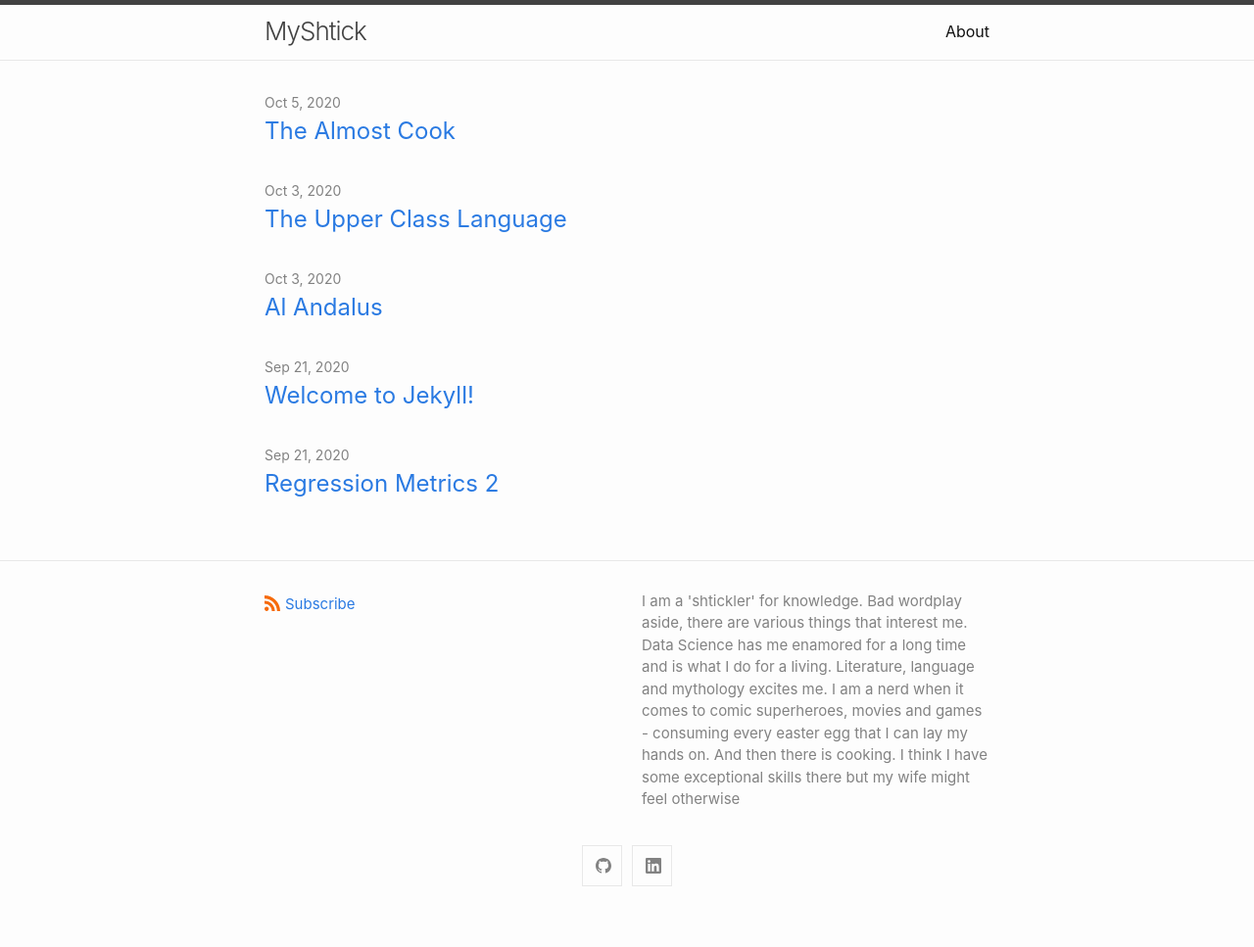
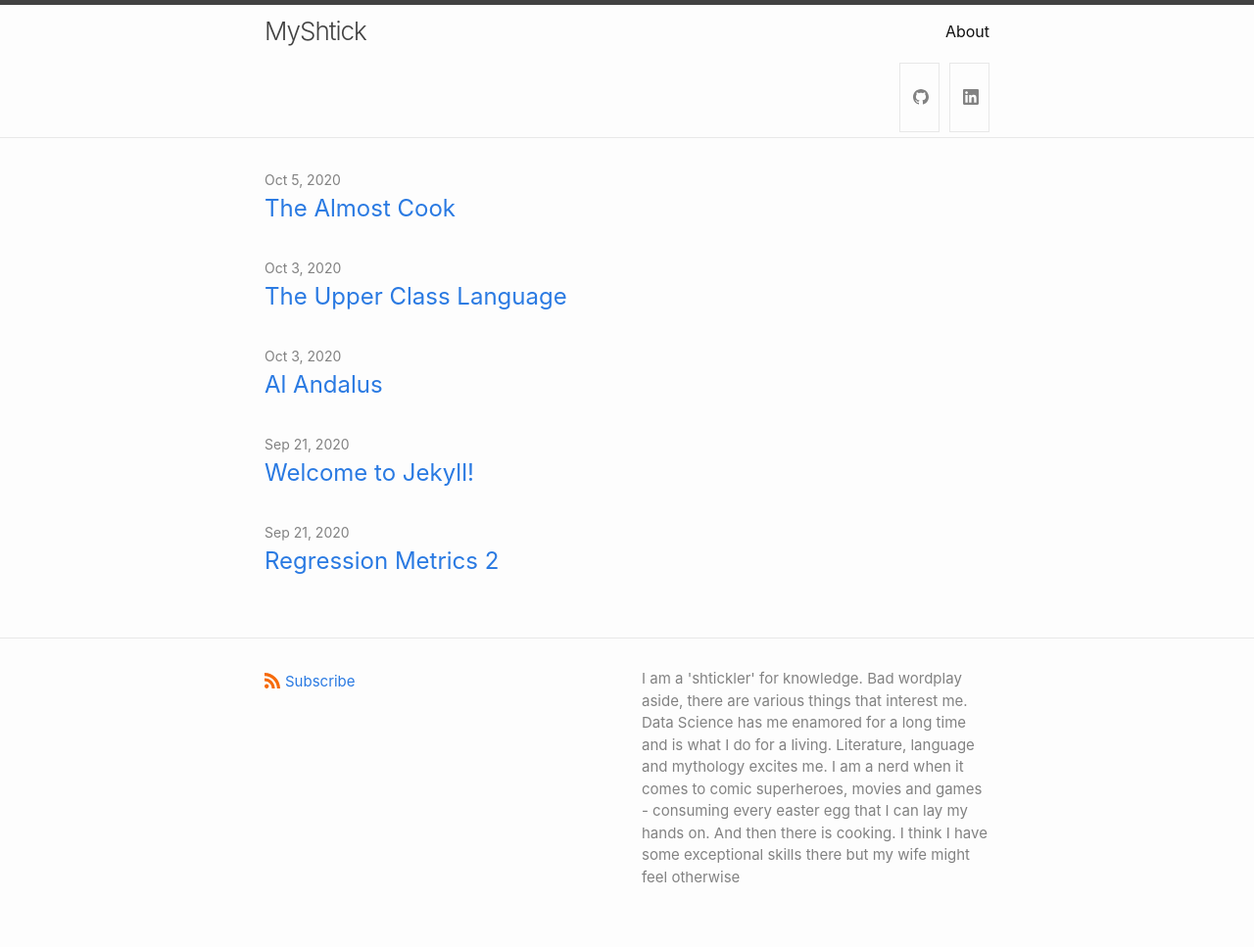
Before and after one commit to nitinrawatiitd/nitinrawatiitd.github.io, a Jekyll site: the page built from docs/index.markdown, in a window 1280 px wide. Shown: the whole page at 98% size. Built offline with Jekyll 4.4.1, drawn with Linux system fonts in a browser that asks for light colours; before the commit the page ends 940 px from its top, so only the background shows below that.

Commit message:
Swap position of social medial links from footer to header

```diff
--- a/docs/_includes/footer.html
+++ b/docs/_includes/footer.html
@@ -28,9 +28,9 @@
       </div>
     </div>
 
-    <div class="social-links">
+    <!-- <div class="social-links">
       {%- include social.html -%}
-    </div>
+    </div> -->
 
   </div>
 
--- a/docs/_includes/header.html
+++ b/docs/_includes/header.html
@@ -25,6 +25,11 @@
             {%- endif -%}
           {%- endfor -%}
         </div>
+
+        <div class="social-links">
+          {%- include social.html -%}
+        </div>
+
       </nav>
     {%- endif -%}
   </div>
```
